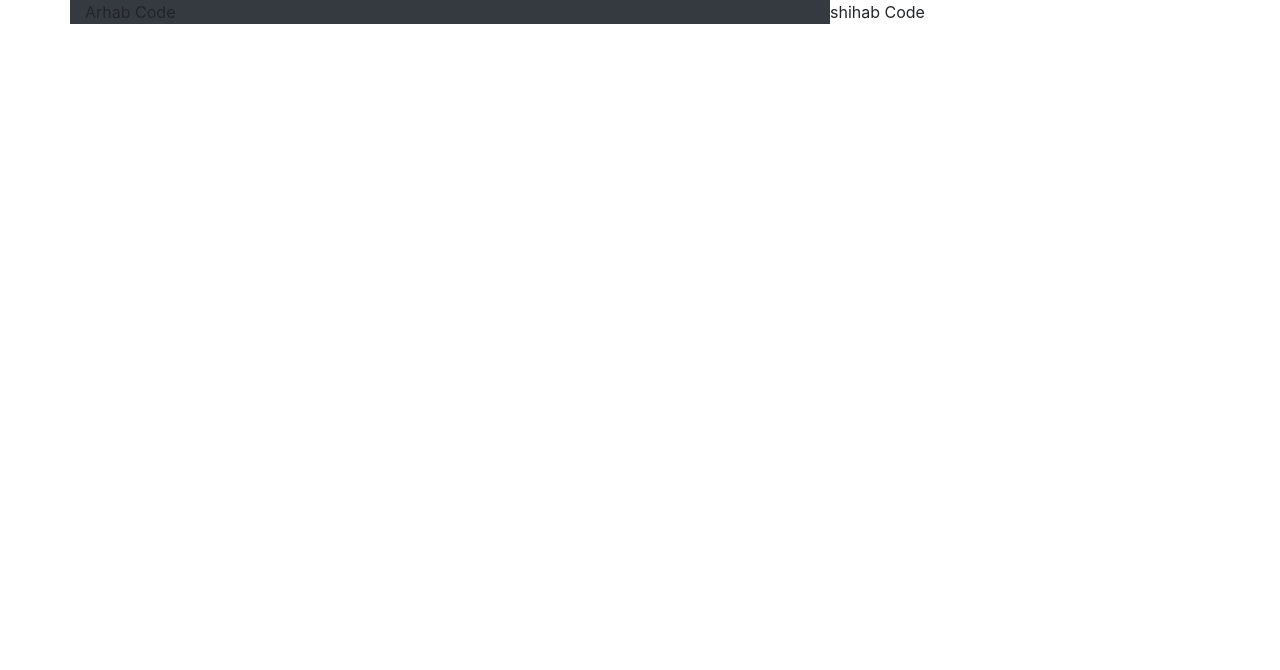
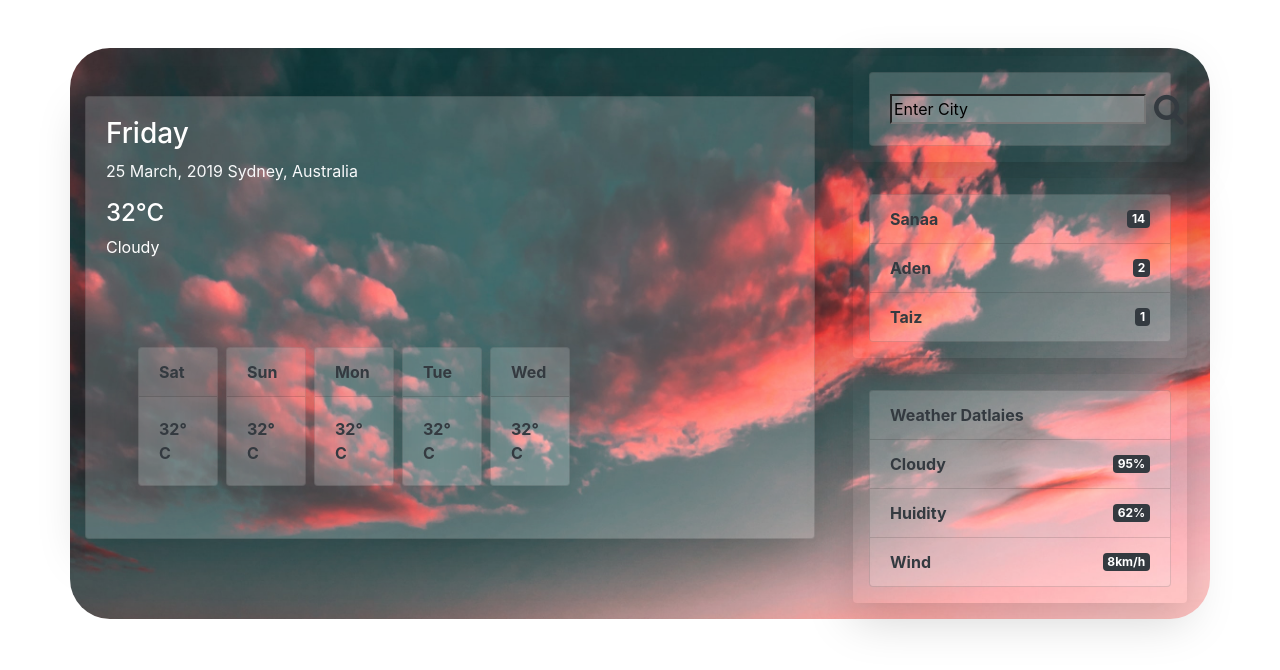
Before and after one commit to Eng-Shihab/weatherWebsite, a plain HTML site: page index.html in a window 1280 px wide. Drawn offline with nearby package versions, Linux system fonts and the light colour scheme.

Commit message:
Finial Design

```diff
--- a/index.html
+++ b/index.html
@@ -1,5 +1,5 @@
 <!DOCTYPE html>
-<html lang="">
+<html lang="en">
 
 <head>
     <meta charset="utf-8">
@@ -9,19 +9,109 @@
     <link rel="stylesheet" href="https://stackpath.bootstrapcdn.com/bootstrap/4.5.2/css/bootstrap.min.css" integrity="sha384-JcKb8q3iqJ61gNV9KGb8thSsNjpSL0n8PARn9HuZOnIxN0hoP+VmmDGMN5t9UJ0Z" crossorigin="anonymous">
     <link rel="stylesheet" href="./style.css">
 </head>
-<div class="container">
-    <div class="row">
-        <div class="col-lg-8 col-sm-12 bg-dark ">
-            Arhab Code
 
-        </div>
-        <div col-lg-8 col-sm-12>
-            shihab Code
 
+<body>
+    <div class="container  m-5 mx-auto ">
+        <!--weather card Start -->
+
+        <div class="row">
+            <div class=" col-lg-8 col-sm-12">
+                <div class="card bg-transparent shadow-lg  text-white  my-5">
+                    <div class="card-body">
+                        <div class="large">
+                            <h3>Friday</h3>
+                            <p class="text-light"> <span id="weather-date">25 March, 2019</span> <span id="weather-location">Sydney, Australia</span> </p>
+                        </div>
+                        <div class="weather-data ">
+                            <div class="mr-auto">
+                                <h4>32°C</h4>
+                                <p> Cloudy </p>
+                            </div>
+                        </div>
+                    </div>
+                    <div class="card-body p-5">
+                        <div class="d-flex text-dark font-weight-bold">
+                            <div class="card bg-transparent shadow-lg  m-1" style="max-width: 5rem;">
+                                <div class="card-header" id="day-1">Sat</div>
+                                <div class="card-body">
+                                    <p class="card-text" id="tem-1">32°C</p>
+                                </div>
+                            </div>
+                            <div class="card bg-transparent shadow-lg  m-1" style="max-width: 5rem;">
+                                <div class="card-header" id="day-2">Sun</div>
+                                <div class="card-body">
+                                    <p class="card-text" id="tem-2">32°C</p>
+                                </div>
+                            </div>
+                            <div class="card bg-transparent shadow-lg m-1 " style="max-width: 5rem;">
+                                <div class="card-header" id="day-3">Mon</div>
+                                <div class="card-body">
+                                    <p class="card-text" id="tem-3">32°C</p>
+                                </div>
+                            </div>
+                            <div class="card bg-transparent shadow-lg m-1" style="max-width: 5rem;">
+                                <div class="card-header" id="day-4">Tue</div>
+                                <div class="card-body">
+                                    <p class="card-text" id="tem-4">32°C</p>
+                                </div>
+                            </div>
+                            <div class="card bg-transparent shadow-lg m-1 " style="max-width: 5rem;">
+                                <div class="card-header" id="day-5">Wed</div>
+                                <div class="card-body">
+                                    <p class="card-text" id="tem-5">32°C</p>
+                                </div>
+                            </div>
+
+
+                            <div class="clearfix"></div>
+
+                        </div>
+                    </div>
+                </div>
+                <!--weather card ends-->
+            </div>
+            <div class="col-lg-4 col-sm-12 text-white">
+                <ul class="list-group shadow-lg m-2 p-3 mb-3 text-dark rounded ">
+                    <li class="list-group-item d-flex justify-content-between bg-transparent align-items-center ">
+                        <input id="search" type="text" class="bg-transparent" placeholder="Enter City"><i id="search-submit" class="fa fa-search fa-2x m-1 p-1"></i>
+                    </li>
+
+                </ul>
+
+                <ul class="list-group m-2  shadow-lg p-3 mb-3 text-dark font-weight-bold rounded">
+
+                    <li class="list-group-item d-flex justify-content-between bg-transparent align-items-center">
+                        Sanaa
+                        <span class="badge badge-dark">14</span>
+                    </li>
+                    <li class="list-group-item d-flex justify-content-between bg-transparent align-items-center">
+                        Aden <span class="badge badge-dark">2</span>
+                    </li>
+                    <li class="list-group-item d-flex justify-content-between bg-transparent align-items-center">
+                        Taiz
+                        <span class="badge badge-dark">1</span>
+                    </li>
+                </ul>
+                <ul class="list-group m-2 shadow-lg p-3 mb-3 text-dark font-weight-bold rounded ">
+                    <li class="list-group-item d-flex justify-content-between bg-transparent align-items-center">
+                        Weather Datlaies
+                    </li>
+                    <li class="list-group-item d-flex justify-content-between bg-transparent align-items-center">
+                        Cloudy
+                        <span class="badge badge-dark">95%</span>
+                    </li>
+                    <li class="list-group-item d-flex justify-content-between bg-transparent align-items-center">
+                        Huidity <span class="badge badge-dark">62%</span>
+                    </li>
+                    <li class="list-group-item d-flex justify-content-between bg-transparent align-items-center">
+                        Wind
+                        <span class="badge badge-dark">8km/h</span>
+                    </li>
+                </ul>
+
+            </div>
         </div>
     </div>
-</div>
-
-<body>
-    <script src="./index.js"></script>
+    <script src=" ./index.js"></script>
 </body></html>
--- a/style.css
+++ b/style.css
@@ -0,0 +1,16 @@
+.container {
+    max-height: 100hv;
+    background-image: url('imgs/1.jpg');
+    background-size: cover;
+    border-radius: 40px;
+}
+
+.bg-transparent {
+    background-color: rgba(255, 255, 255, 0.19) !important;
+
+}
+
+::placeholder {
+    color: black;
+    opacity: 1;
+}
```
Also changed, not shown: finalDesign.PNG (added), imgs/1.jpg (added).
